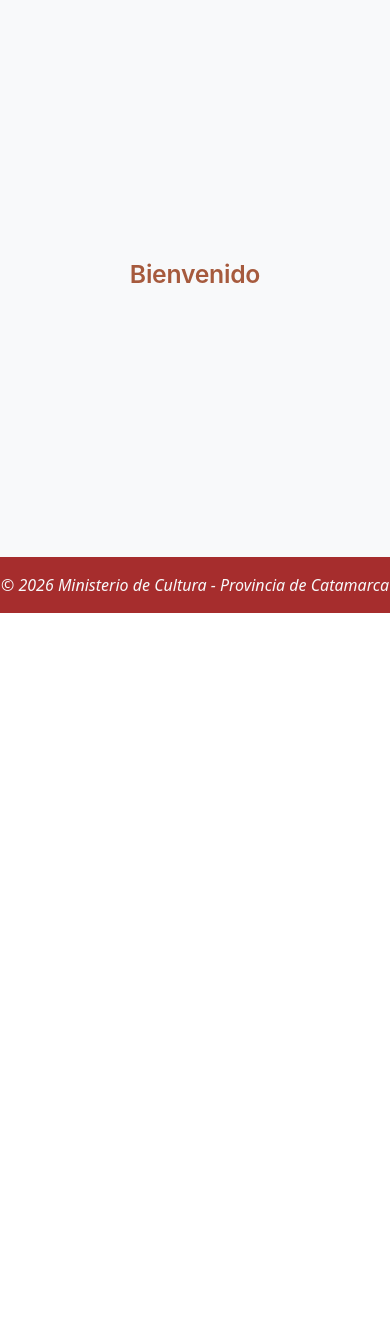
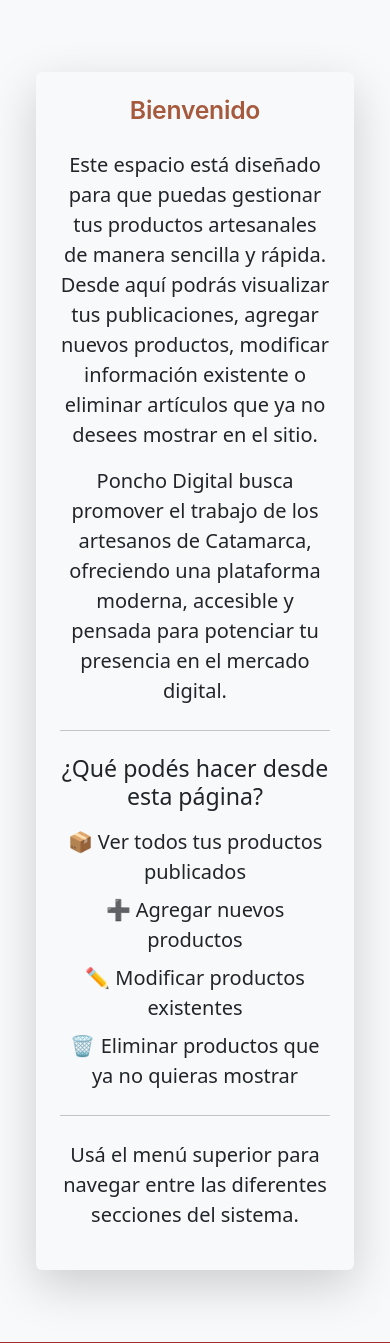
Before and after one commit to wusito/poncho-digital, a Python web app: template apps/productos/templates/productos/gestion_productos.html in a window 390 px wide. Shown: the part 231-1574 px from the top of the page. Before the commit the page ends 844 px from the top, so only its background shows below. Run offline with Jinja, Linux system fonts and the light colour scheme; the template is opened without the code that fills it, so the values that code supplies are empty.

Commit message:
Actualizar el diseño y la estructura de la sección de gestión de productos, mejorando la presentación y responsividad de las pestañas de inicio, visualización, modificación y alta de productos.

```diff
--- a/apps/productos/templates/productos/gestion_productos.html
+++ b/apps/productos/templates/productos/gestion_productos.html
@@ -3,7 +3,7 @@
 <head>
     <meta charset="UTF-8">
     <meta name="viewport" content="width=device-width, initial-scale=1.0">
-    <title>Gestión de Producto - Poncho Digital</title>
+    <title>Gestión de Productos - Poncho Digital</title>
 
     <!-- Link CSS Boostrap -->
     <link href="https://cdn.jsdelivr.net/npm/bootstrap@5.3.8/dist/css/bootstrap.min.css" rel="stylesheet" integrity="sha384-sRIl4kxILFvY47J16cr9ZwB07vP4J8+LH7qKQnuqkuIAvNWLzeN8tE5YBujZqJLB" crossorigin="anonymous">
@@ -62,8 +62,37 @@
                     role="tabpanel" aria-labelledby="nav-inicio-tab" tabindex="0">
 
                     <!--SECCIÓN 1: PESTAÑA DE INICIO -->
-                    <section>
-                        <h2 class="subtitulos">Bienvenido</h2>
+                    <section class="container py-5">
+                        <div class="p-4 p-md-5 bg-light rounded shadow-lg">
+                            <h2 class="text-center mb-4 subtitulos">Bienvenido</h2>
+
+                            <p class="lead text-center">
+                                Este espacio está diseñado para que puedas gestionar tus productos artesanales de manera sencilla y rápida. Desde aquí podrás visualizar tus publicaciones, agregar nuevos productos, modificar información existente o eliminar artículos que ya no desees mostrar en el sitio.
+                            </p>
+
+                            <p class="lead text-center">
+                                Poncho Digital busca promover el trabajo de los artesanos de Catamarca, ofreciendo una plataforma moderna, accesible y pensada para potenciar tu presencia en el mercado digital.
+                            </p>
+
+                            <hr class="my-4">
+
+                            <div class="lead mt-4 text-center mx-auto">
+                                <h3 class="fw-medium mb-3">¿Qué podés hacer desde esta página?</h3>
+
+                                <ul class="text-center list-unstyled">
+                                    <li class="mb-2">📦 Ver todos tus productos publicados</li>
+                                    <li class="mb-2">➕ Agregar nuevos productos</li>
+                                    <li class="mb-2">✏️ Modificar productos existentes</li>
+                                    <li class="mb-2">🗑️ Eliminar productos que ya no quieras mostrar</li>
+                                </ul>
+                            </div>
+
+                            <hr class="my-4">
+
+                            <p class="mt-4 lead text-center">
+                                Usá el menú  superior para navegar entre las diferentes secciones del sistema.
+                            </p>
+                        </div>
                     </section>
                 </div>
 
@@ -74,15 +103,15 @@
                     role="tabpanel" aria-labelledby="nav-mis-productos-tab" tabindex="0">
 
                     <!--SECCIÓN 2: VISUALIZAR LOS PRODUCTOS PUBLICADOS -->
-                    <section>
-                        <figure class="text-center">
-                            <blockquote>
-                                <h2 class="subtitulos">Mis Productos Publicados</h2>
-                            </blockquote>
-                        </figure>
+                    <section class="container py-5">
+
+                        <div class="text-center">
+                            <h2 class="subtitulos">Mis Productos Publicados</h2>
+                            <p>Aquí puedes visualizar, gestionar y administrar todo tu catálogo artesanal y creaciones activas en la plataforma.</p>
+                        </div>
 
                         <div class="row justify-content-center">
-                            <fieldset class="col-md-10 mb-3 form-fieldset">
+                            <fieldset class="col-md-10 mb-3 shadow-lg form-fieldset">
                                 <div class="table-responsive">
                                     <table class="table table-bordered">
                                         <!--- Encabezado -->
@@ -144,19 +173,18 @@
 
 
                     <!--SECCIÓN 3: MODIFICACIÓN DE UN PRODUCTO -->
-                    <section id="seccion-modificar" style="display:none;">
+                    <section class="container py-5" id="seccion-modificar" style="display:none;">
 
-                        <figure class="text-center">
-                            <blockquote>
-                                <h2 class="subtitulos">Modificar Producto</h2>
-                            </blockquote>
-                        </figure>
+                        <div class="text-center">
+                            <h2 class="subtitulos">Modificar Producto</h2>
+                            <p>Modifica las características del producto completando el formulario para actualizarlo en el sistema.</p>
+                        </div>
 
                         <!-- Formulario oculto hasta que JS lo active -->
                         <form id="form-modificar" action="modificar-producto" method="POST" enctype="multipart/form-data">
 
                             <div class="row justify-content-center">
-                                <fieldset class="col-12 col-md-10 form-fieldset">
+                                <fieldset class="col-12 col-md-10 shadow-lg form-fieldset">
                                     <legend>Editar Datos del Producto</legend>
 
                                     <div class="row g-3">
@@ -259,13 +287,11 @@
 
 
                     <!-- SECCIÓN 4: ELIMINACIÓN DE PRODUCTO -->
-                    <section id="seccion-eliminar" style="display:none;">
+                    <section class="container py-5" id="seccion-eliminar" style="display:none;">
 
-                        <figure class="text-center">
-                            <blockquote>
-                                <h2 class="subtitulos">Eliminar Producto</h2>
-                            </blockquote>
-                        </figure>
+                        <div class="text-center">
+                            <h2 class="subtitulos">Eliminar Producto</h2>
+                        </div>
 
                         <!-- Modal Bootstrap -->
                         <div class="modal fade" id="modalEliminar" tabindex="-1" aria-labelledby="modalEliminarLabel" aria-hidden="true">
@@ -307,17 +333,17 @@
                     role="tabpanel" aria-labelledby="nav-agregar-producto-tab" tabindex="0">
 
                     <!--SECCIÓN 5: ALTA DE UN PRODUCTO -->
-                    <section  id="agregar-producto">
+                    <section class="container py-5" id="agregar-producto">
 
-                        <figure class="text-center">
-                            <blockquote>
-                                <h2 class="subtitulos">Cargar un Producto</h2>
-                            </blockquote>
-                        </figure>
+                        <div class="text-center">
+                            <h2 class="subtitulos">Cargar un Producto</h2>
+                            <p>Registra un nuevo producto completando el formulario para publicarlo en el sistema.</p>
+                        </div>
+
 
                         <form action="guardar-producto" method="POST" enctype="multipart/form-data">
                             <div class="row justify-content-center">
-                                <fieldset class="col-12 col-md-10 form-fieldset">
+                                <fieldset class="col-12 col-md-10 shadow-lg form-fieldset">
                                     <legend>Datos del Producto</legend>
 
                                     <div class="row g-3">
```
